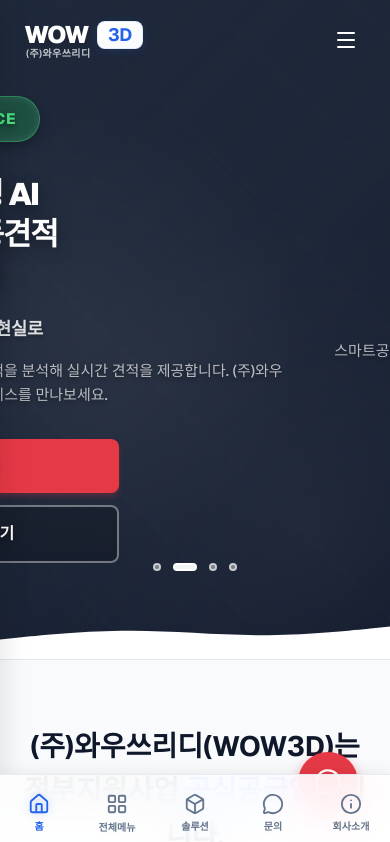
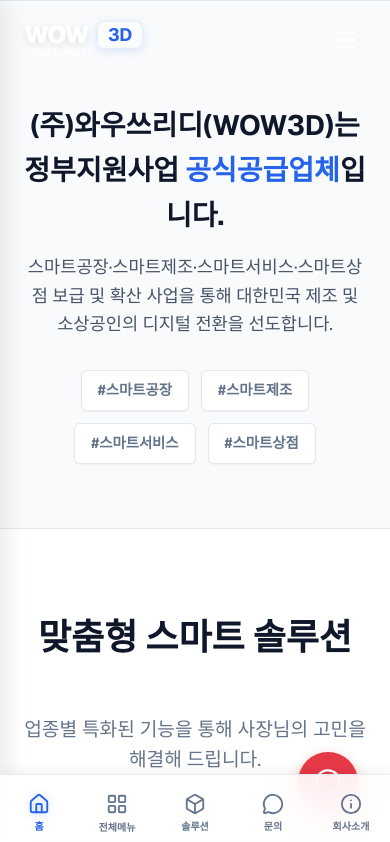
Before and after one commit to seojeongju/wow3d_saas, a Next.js app: page / in a window 390 px wide. Shown: the top 842 px of the page. Built offline with nearby package versions, Linux system fonts and the light colour scheme.

Commit message:
style: hide hero section on mobile and adjust top spacing

```diff
--- a/src/app/page.module.css
+++ b/src/app/page.module.css
@@ -656,13 +656,7 @@
 
   /* Adjust hero for mobile/tablet */
   .hero {
-    text-align: center;
-    min-height: auto;
-    padding-top: 6rem;
-    padding-bottom: 4rem;
-    display: flex;
-    flex-direction: column;
-    justify-content: center;
+    display: none; /* Hide hero section on mobile based on user request */
   }
 
   .heroContent {
@@ -798,6 +792,11 @@
   gap: 0.75rem;
   justify-content: center;
 }
+@media (max-width: 899px) {
+  .trustBanner {
+    padding-top: calc(var(--header-height) + 2rem);
+  }
+}
 
 .trustBadge {
   background: white;
```
